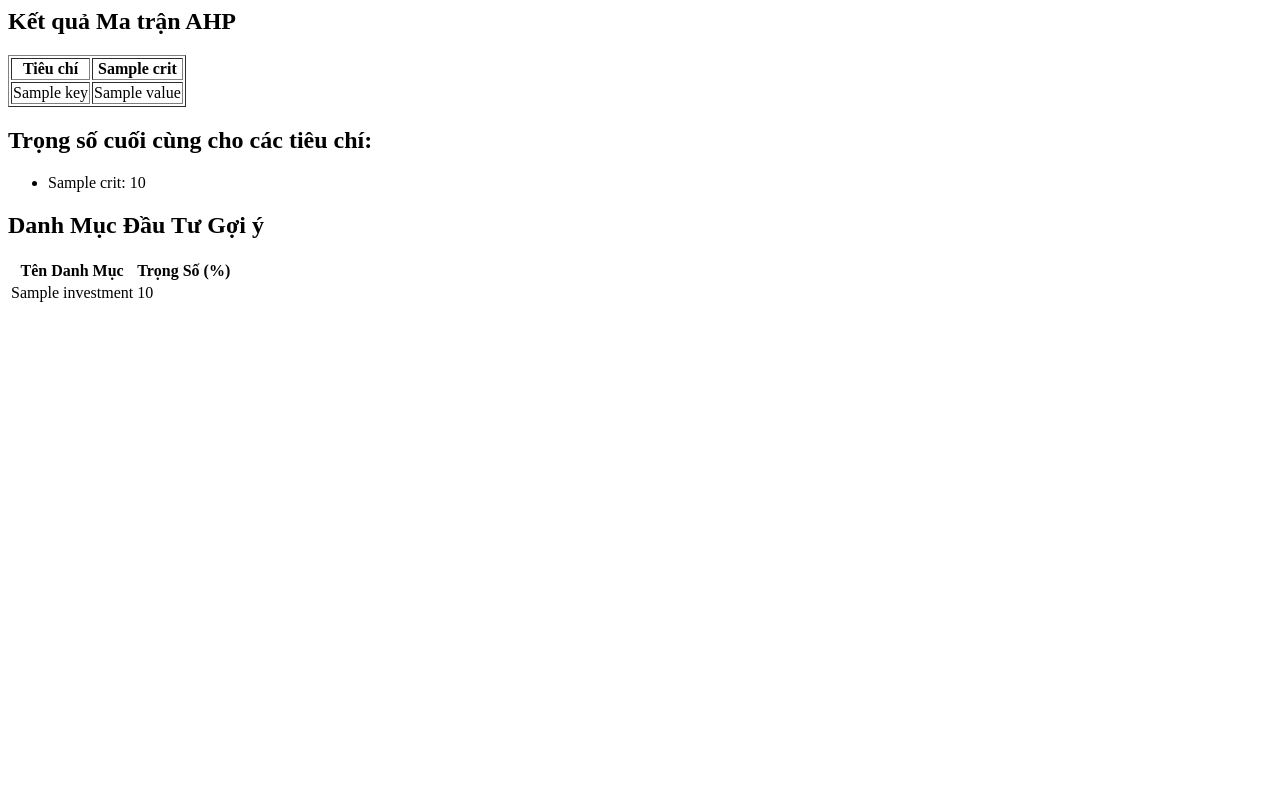
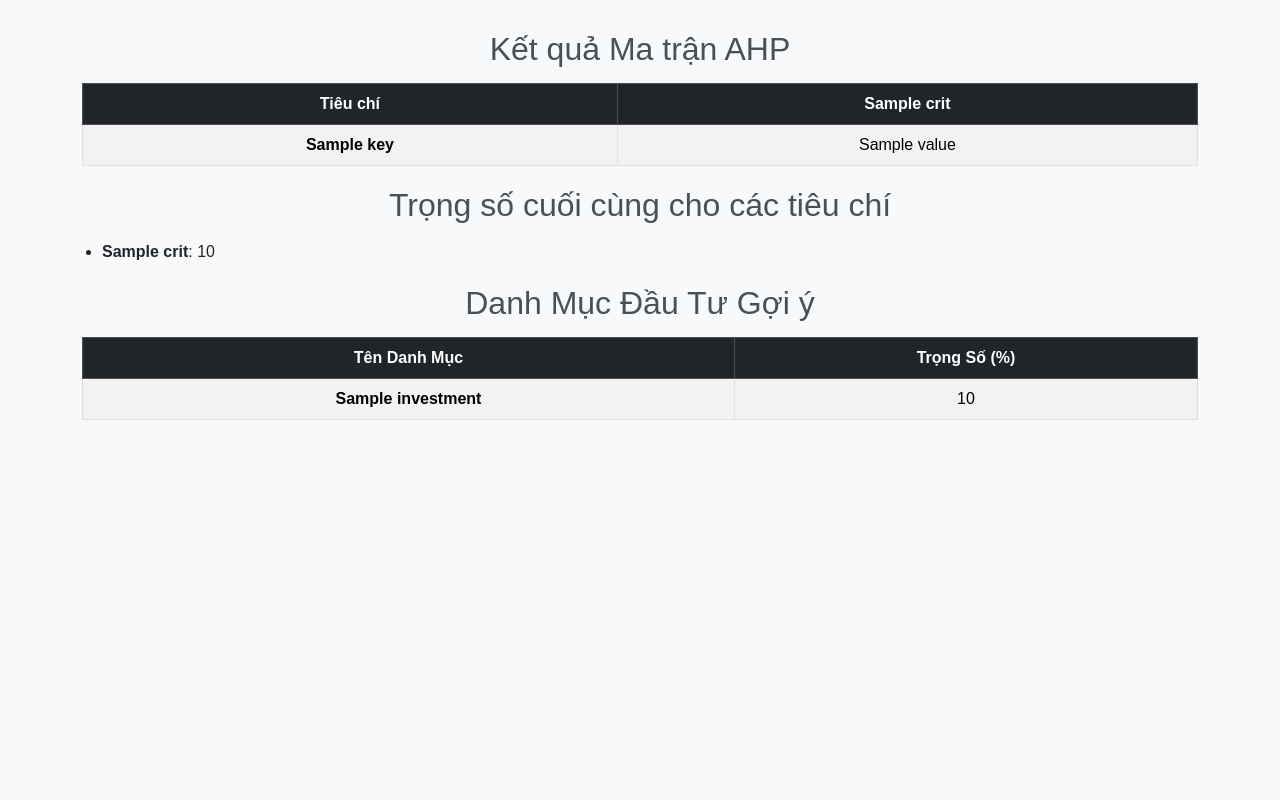
Before and after one commit to trongnghia00/beginner-django, a Django app: template ahp/pyahp/quiz/templates/quiz/result.html in a window 1280 px wide. Run offline with Django 4.2, Linux system fonts and the light colour scheme; the template is opened without the code that fills it: most values are stand-ins (such as "Sample title", 1, 10 or a date in 2020).

Commit message:
bonus-ahp-project-04

```diff
--- a/ahp/pyahp/quiz/templates/quiz/result.html
+++ b/ahp/pyahp/quiz/templates/quiz/result.html
@@ -1,32 +1,73 @@
-<h2>Kết quả Ma trận AHP</h2>
-
-<table border="1">
+<!DOCTYPE html>
+<html lang="en">
+<head>
+    <meta charset="UTF-8">
+    <meta name="viewport" content="width=device-width, initial-scale=1.0">
+    <title>Kết quả Ma trận AHP</title>
+    <!-- Thêm Bootstrap -->
+    <link href="https://cdn.jsdelivr.net/npm/bootstrap@5.3.0-alpha3/dist/css/bootstrap.min.css" rel="stylesheet">
+    <style>
+        body {
+            background-color: #f8f9fa;
+            font-family: Arial, sans-serif;
+        }
+        .container {
+            margin-top: 30px;
+        }
+        h2 {
+            margin-top: 20px;
+            color: #495057;
+        }
+        table {
+            margin-top: 15px;
+        }
+        table th, table td {
+            text-align: center;
+            vertical-align: middle;
+        }
+        .summary-list {
+            margin-top: 15px;
+            padding-left: 20px;
+        }
+    </style>
+</head>
+<body>
+    <div class="container">
+        <!-- Kết quả Ma trận AHP -->
+        <h2 class="text-center">Kết quả Ma trận AHP</h2>
+        <table class="table table-bordered table-hover table-striped">
+            <thead class="table-dark">
                 <tr>
                     <th>Tiêu chí</th>
                     {% for crit in keys %}
                         <th>{{ crit }}</th>
                     {% endfor %}
                 </tr>
+            </thead>
+            <tbody>
                 {% for key, row in table_data %}
                 <tr>
-        <td>{{ key }}</td>
+                    <td class="fw-bold">{{ key }}</td>
                     {% for value in row %}
                         <td>{{ value }}</td>
                     {% endfor %}
                 </tr>
                 {% endfor %}
+            </tbody>
         </table>
 
-<h2>Trọng số cuối cùng cho các tiêu chí:</h2>
-<ul>
+        <!-- Trọng số cuối cùng -->
+        <h2 class="text-center">Trọng số cuối cùng cho các tiêu chí</h2>
+        <ul class="summary-list">
             {% for crit, weight in weights.items %}
-        <li>{{ crit }}: {{ weight }}</li>
+                <li><strong>{{ crit }}</strong>: {{ weight }}</li>
             {% endfor %}
         </ul>
 
-<h2>Danh Mục Đầu Tư Gợi ý</h2>
-<table>
-    <thead>
+        <!-- Danh mục đầu tư gợi ý -->
+        <h2 class="text-center">Danh Mục Đầu Tư Gợi ý</h2>
+        <table class="table table-bordered table-hover table-striped">
+            <thead class="table-dark">
                 <tr>
                     <th>Tên Danh Mục</th>
                     <th>Trọng Số (%)</th>
@@ -35,10 +76,14 @@
             <tbody>
                 {% for investment, weight in investments %}
                     <tr>
-                <td>{{ investment }}</td>
+                        <td class="fw-bold">{{ investment }}</td>
                         <td>{{ weight }}</td>
                     </tr>
                 {% endfor %}
             </tbody>
         </table>
-<br /><br /><br />
+    </div>
+    <!-- Thêm Bootstrap JavaScript -->
+    <script src="https://cdn.jsdelivr.net/npm/bootstrap@5.3.0-alpha3/dist/js/bootstrap.bundle.min.js"></script>
+</body>
+</html>
```
Also changed, not shown: ahp/pyahp/quiz/templates/quiz/quiz.html (+44 -5 lines). Lines whose indentation alone changed are shown as unchanged.
